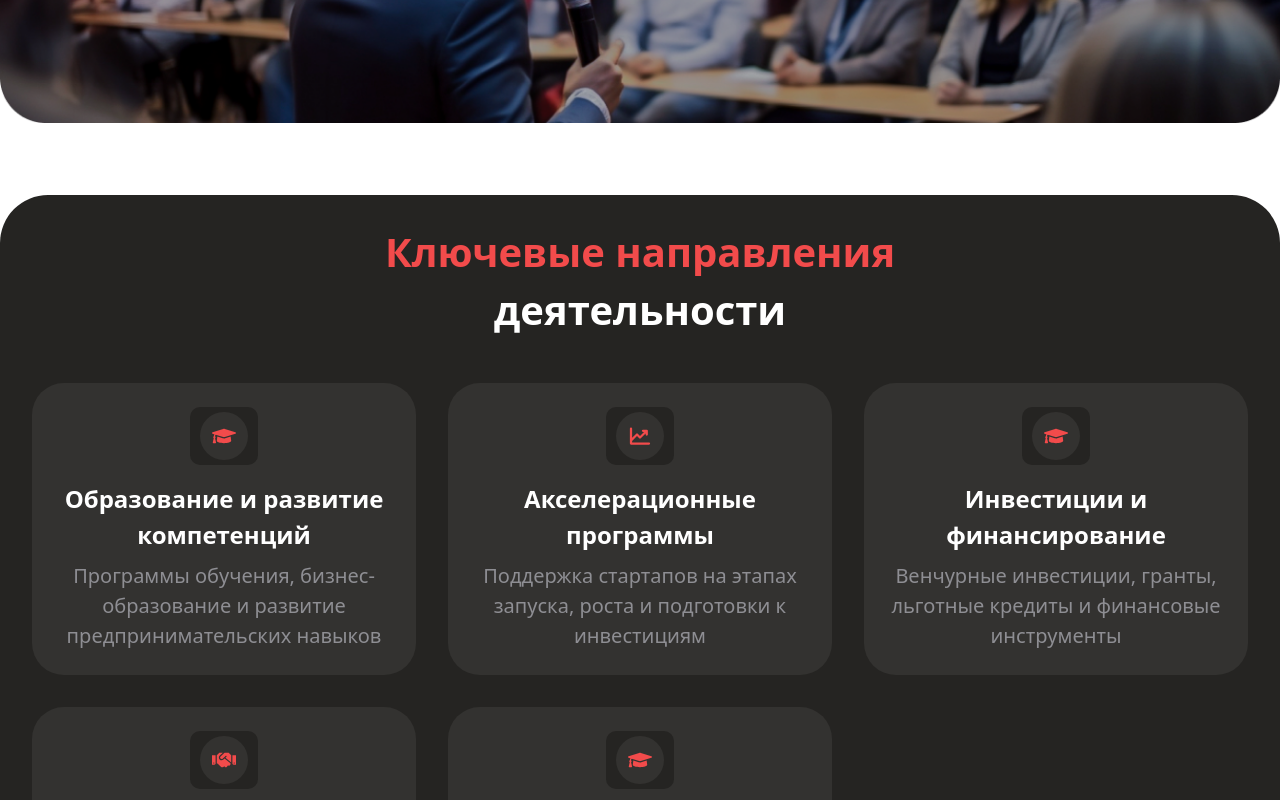
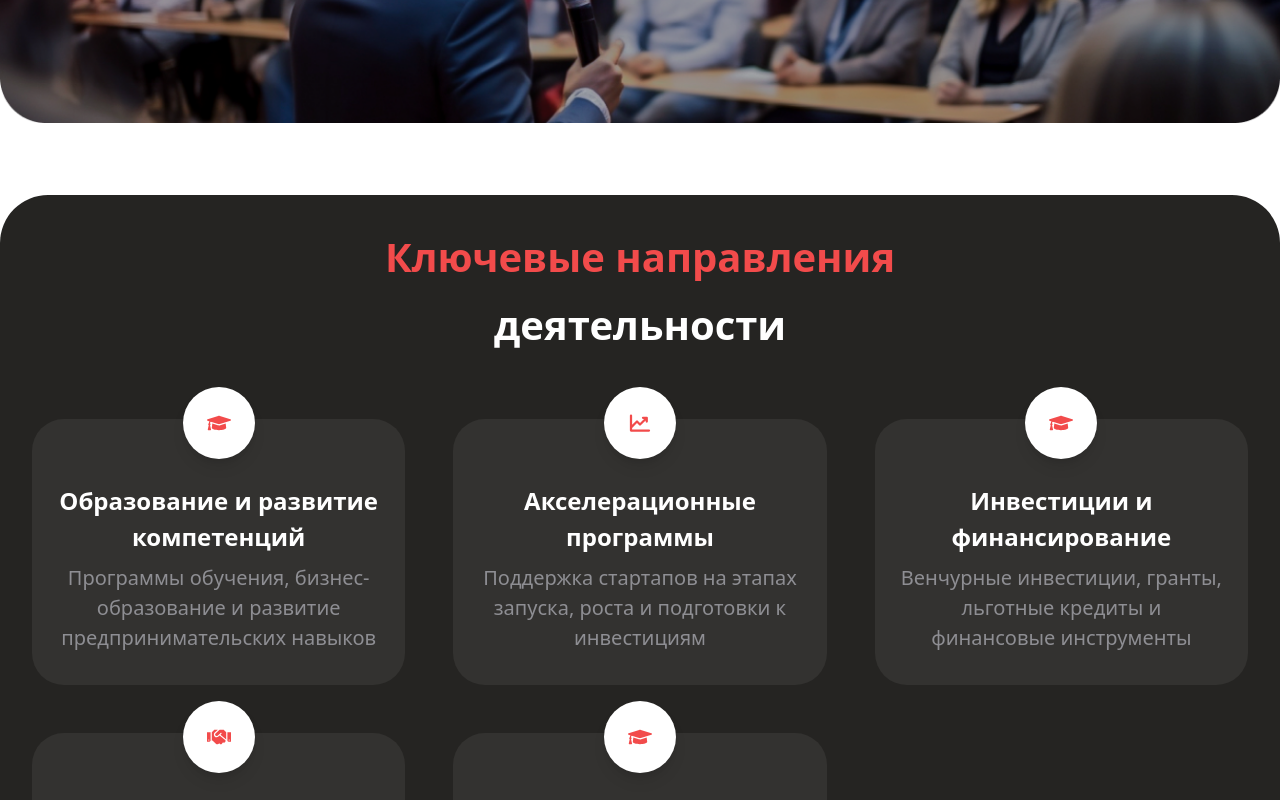
Before and after one commit to bekzodsherzodov/yoshlar_site, a React (Vite) app: page / in a window 1280 px wide. Shown: the part 2000-2800 px from the top of the page. Built offline with nearby package versions, Linux system fonts and the light colour scheme.

Commit message:
finish project

```diff
--- a/src/Components/Nav/Nav.jsx
+++ b/src/Components/Nav/Nav.jsx
@@ -67,7 +67,7 @@ function Nav() {
       <div className="hidden md:flex relative ml-4">
         <button
           onClick={() => setLangOpen(!langOpen)}
-          className="flex items-center gap-2 bg-white px-3 py-1.5 rounded-full shadow text-sm"
+          className="flex items-center gap-2 bg-[#F1F2F4] px-[25px] py-[20px] rounded-full shadow text-sm"
         >
           {languages.find(l => l.code === lang)?.flag}
           <span>{lang.toUpperCase()}</span>
--- a/src/Components/SectionFive/SectionFive.jsx
+++ b/src/Components/SectionFive/SectionFive.jsx
@@ -1,64 +1,67 @@
-import React from 'react';
+import React from "react";
 import { FaGraduationCap, FaHandshake } from "react-icons/fa";
 import { PiChartLineUpBold } from "react-icons/pi";
 
 export default function SectionFive() {
   const cards = [
     {
-      icon: <FaGraduationCap className='text-[#F24B4B] w-6 h-6' />,
+      icon: <FaGraduationCap className="text-[#F24B4B] w-6 h-6" />,
       title: "Образование и развитие компетенций",
       text: "Программы обучения, бизнес-образование и развитие предпринимательских навыков",
     },
     {
-      icon: <PiChartLineUpBold className='text-[#F24B4B] w-6 h-6' />,
+      icon: <PiChartLineUpBold className="text-[#F24B4B] w-6 h-6" />,
       title: "Акселерационные программы",
       text: "Поддержка стартапов на этапах запуска, роста и подготовки к инвестициям",
     },
     {
-      icon: <FaGraduationCap className='text-[#F24B4B] w-6 h-6' />,
+      icon: <FaGraduationCap className="text-[#F24B4B] w-6 h-6" />,
       title: "Инвестиции и финансирование",
       text: "Венчурные инвестиции, гранты, льготные кредиты и финансовые инструменты",
     },
     {
-      icon: <FaHandshake className='text-[#F24B4B] w-6 h-6' />,
+      icon: <FaHandshake className="text-[#F24B4B] w-6 h-6" />,
       title: "Партнёрства и взаимодействие",
       text: "Сотрудничество с банками, фондами, государственными и международными организациями",
     },
     {
-      icon: <FaGraduationCap className='text-[#F24B4B] w-6 h-6' />,
+      icon: <FaGraduationCap className="text-[#F24B4B] w-6 h-6" />,
       title: "Аналитика и развитие среды",
       text: "Исследования, аналитика и формирование устойчивой предпринимательской среды",
     },
   ];
 
   return (
-    <div className="max-w-[1344px] bg-[#252422] mx-auto mt-[72px] rounded-[48px] p-8 flex flex-col items-center">
-
-      {/* Section title 2-qator, o‘rtalashgan */}
-      <div className='w-full mb-12 text-center'>
-        <h2 className='text-[40px] font-bold leading-tight inline-block'>
-          <span className='text-[#F24B4B] block'>Ключевые направления</span>
-          <span className='text-white block mt-2'>деятельности</span>
+    <div className="max-w-[1344px] bg-[#252422] mx-auto mt-[72px] rounded-[48px] p-8">
+      {/* Title */}
+      <div className="text-center mb-16">
+        <h2 className="text-[40px] font-bold">
+          <span className="text-[#F24B4B] block">Ключевые направления</span>
+          <span className="text-white block mt-2">деятельности</span>
         </h2>
       </div>
 
-      {/* Cards grid */}
-      <div className='grid grid-cols-1 sm:grid-cols-2 lg:grid-cols-3 gap-8 w-full'>
+      {/* Cards */}
+      <div className="grid grid-cols-1 sm:grid-cols-2 lg:grid-cols-3 gap-12">
         {cards.map((card, idx) => (
           <div
             key={idx}
-            className='bg-[#333230] rounded-[32px] p-6 flex flex-col items-center text-center transform transition-transform duration-300 hover:-translate-y-2 hover:scale-105 hover:shadow-2xl'
+            className="relative bg-[#333230] rounded-[32px] pt-16 pb-8 px-6 text-center transition-all duration-300 hover:-translate-y-2 hover:shadow-2xl"
           >
-            {/* Icon box */}
-            <div className='w-[68px] h-[58px] bg-[#252422] flex justify-center items-center rounded-[10px] mb-4'>
-              <div className='w-[48px] h-[48px] bg-[#333230] rounded-[24px] flex justify-center items-center text-[24px]'>
+            {/* ICON – tepada va oq bg */}
+            <div className="absolute -top-8 left-1/2 -translate-x-1/2">
+              <div className="w-[72px] h-[72px] bg-white rounded-full flex items-center justify-center shadow-lg">
                 {card.icon}
               </div>
             </div>
 
             {/* Text */}
-            <h3 className='text-[24px] text-white font-semibold'>{card.title}</h3>
-            <p className='text-[#8E8E93] text-[20px] mt-2'>{card.text}</p>
+            <h3 className="text-[24px] text-white font-semibold">
+              {card.title}
+            </h3>
+            <p className="text-[#8E8E93] text-[20px] mt-2">
+              {card.text}
+            </p>
           </div>
         ))}
       </div>
--- a/src/Components/SectionSeven/SectionSeven.jsx
+++ b/src/Components/SectionSeven/SectionSeven.jsx
@@ -33,12 +33,40 @@ function PartnerForm() {
               className="rounded-2xl p-4 border border-gray-300 focus:outline-none focus:ring-2 focus:ring-[#F24B4B] min-h-[150px] transition resize-none"
               placeholder={t("message")}
             />
-            <button
-              type="submit"
-              className="mt-4 flex items-center justify-center gap-2 bg-[#F24B4B] text-white font-semibold px-6 py-4 rounded-full hover:bg-[#d53a3a] hover:scale-105 transition-transform duration-300"
-            >
-              {t("become_partner")} <FaArrowRightLong />
-            </button>
+          <div className="mb-12 max-w-[700px]">
+  <h2 className="text-[32px] md:text-[64px] text-white font-bold">
+    {t("hero_title")}
+  </h2>
+
+  <div className="relative mt-6 w-fit cursor-pointer hover:scale-105 transition-all duration-300">
+    {/* Background */}
+    <div
+      className="
+        absolute
+        inset-0
+        w-[230px] h-[66px]
+        bg-[#F24B4B]
+        rounded-full
+      "
+    ></div>
+
+    {/* Text */}
+    <p
+      className="
+        relative
+        flex items-center gap-2
+        h-[66px]
+        px-6
+        text-white
+        text-[18px] md:text-[20px]
+      "
+    >
+      {t("hero_btn")}
+      <FaArrowRightLong />
+    </p>
+  </div>
+</div>
+
           </form>
         </div>
 
```
